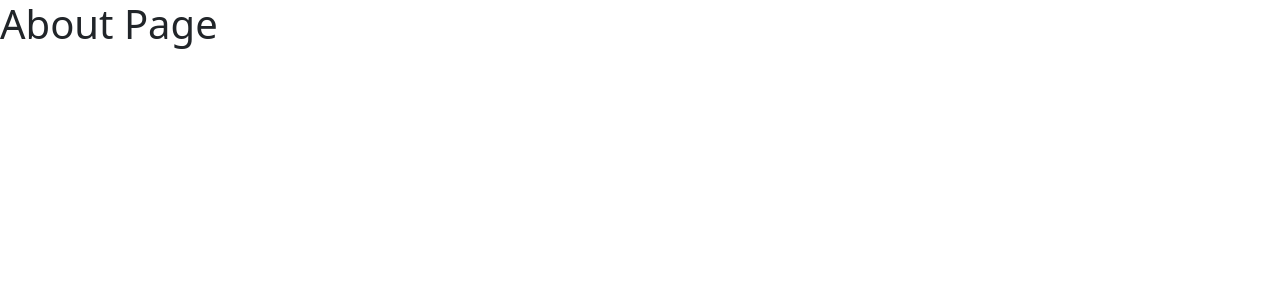
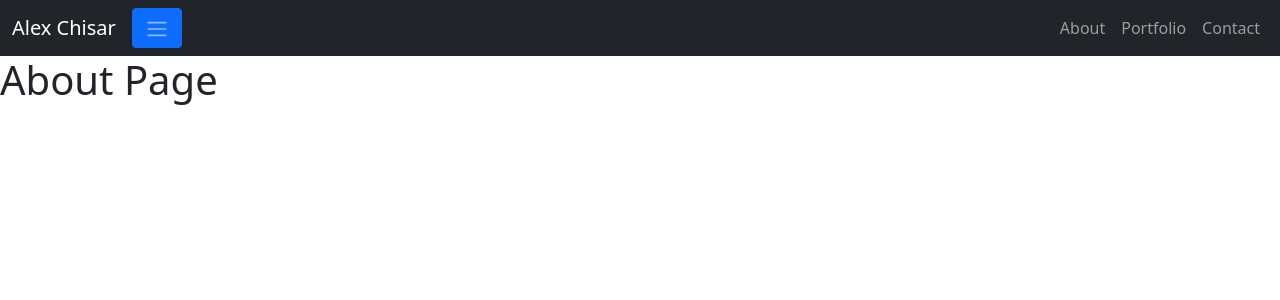
Before and after one commit to Arivas00/React-Portfolio, a React (Create React App) app: page / in a window 1280 px wide. Shown: the top 300 px of the page. Built offline with nearby package versions, Linux system fonts and the light colour scheme.

Commit message:
navbar component added

```diff
--- a/src/App.js
+++ b/src/App.js
@@ -1,8 +1,9 @@
 import React from "react";
 import { HashRouter as Router, Route } from "react-router-dom";
 import About from "./pages/About";
+import Portfolio from "./pages/Portfolio";
 import Contact from "./pages/Contact";
-import Portfolio from "./pages/Portfolio";
+
 
 function App() {
   return (
@@ -11,10 +12,10 @@ function App() {
         <Route exact path="/">
           <About />
         </Route>
-        <Route exact path="/contact">
+        <Route exact path="/portfolio">
           <Contact />
         </Route>
-        <Route exact path="/portfolio">
+        <Route exact path="/contact">
           <Portfolio />
         </Route>
       </Router>
--- /dev/null
+++ b/src/components/Navbar/index.js
@@ -0,0 +1,31 @@
+import React from 'react';
+import { Nav, Button } from 'react-bootstrap';
+
+export default function Navbar() {
+    return (
+        <div >
+            <Nav class="navbar navbar-expand-lg navbar-dark bg-dark">
+            <div class="container-fluid">
+                <span class="navbar-brand mb-0 h1">Alex Chisar</span>
+                <Button class="navbar-toggler" type="button" data-bs-toggle="collapse" data-bs-target="#navbarNav">
+                    <span class="navbar-toggler-icon"></span>
+                </Button>
+                <div class="collapse navbar-collapse justify-content-end" id="navbarNav">
+                    <ul class="navbar-nav">
+                        <li class="nav-item">
+                            <a class="nav-link" href="#/">About</a>
+                        </li>
+                        <li class="nav-item">
+                            <a class="nav-link" href="#/portfolio">Portfolio</a>
+                        </li>
+                        <li class="nav-item">
+                            <a class="nav-link" href="#/contact">Contact</a>
+                        </li>
+                    </ul>
+                </div>
+            </div>
+        </Nav>
+        </div>
+
+    )
+};
--- a/src/pages/About.js
+++ b/src/pages/About.js
@@ -1,8 +1,10 @@
 import React from "react"
+import Navbar from "../components/Navbar"
 
 export default function About() {
     return (
         <div >
+            <Navbar/>
             <h1>About Page</h1>
         </div>
 
--- a/src/pages/Contact.js
+++ b/src/pages/Contact.js
@@ -1,8 +1,10 @@
 import React from "react"
+import Navbar from "../components/Navbar"
 
 export default function Contact() {
     return (
         <div >
+            <Navbar/>
             <h1>Contact Page</h1>
         </div>
 
--- a/src/pages/Portfolio.js
+++ b/src/pages/Portfolio.js
@@ -1,8 +1,10 @@
 import React from "react"
+import Navbar from "../components/Navbar"
 
 export default function Portfolio() {
     return (
         <div >
+            <Navbar/>
             <h1>Portfolio Page</h1>
         </div>
 
```
